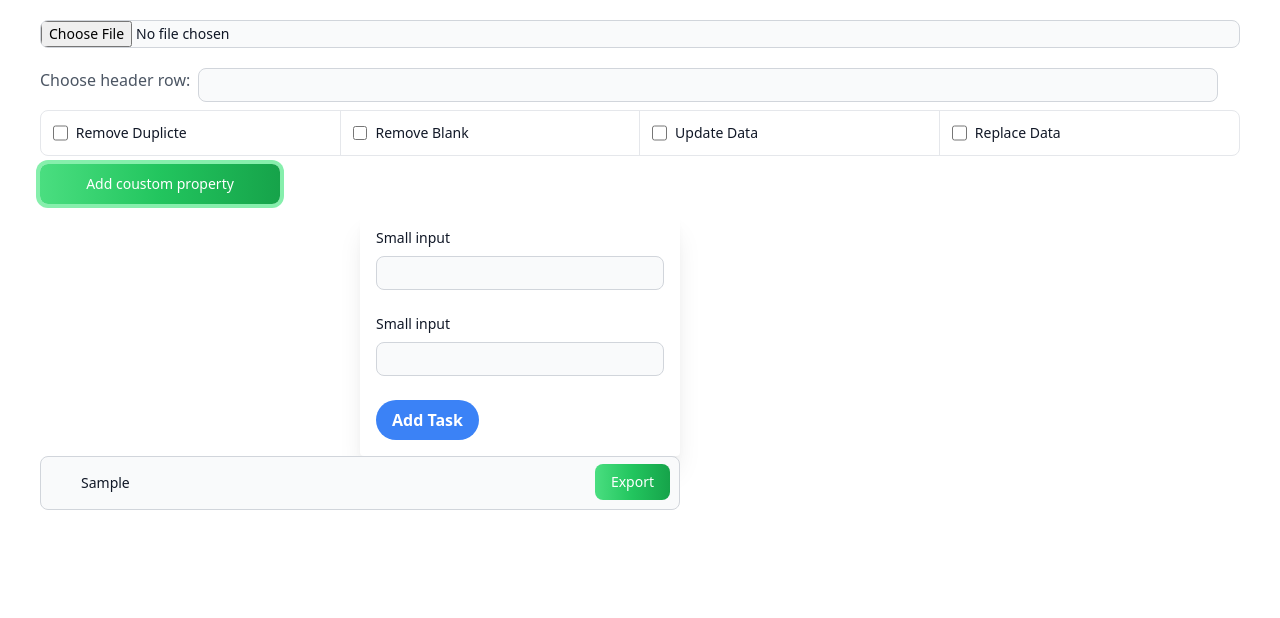
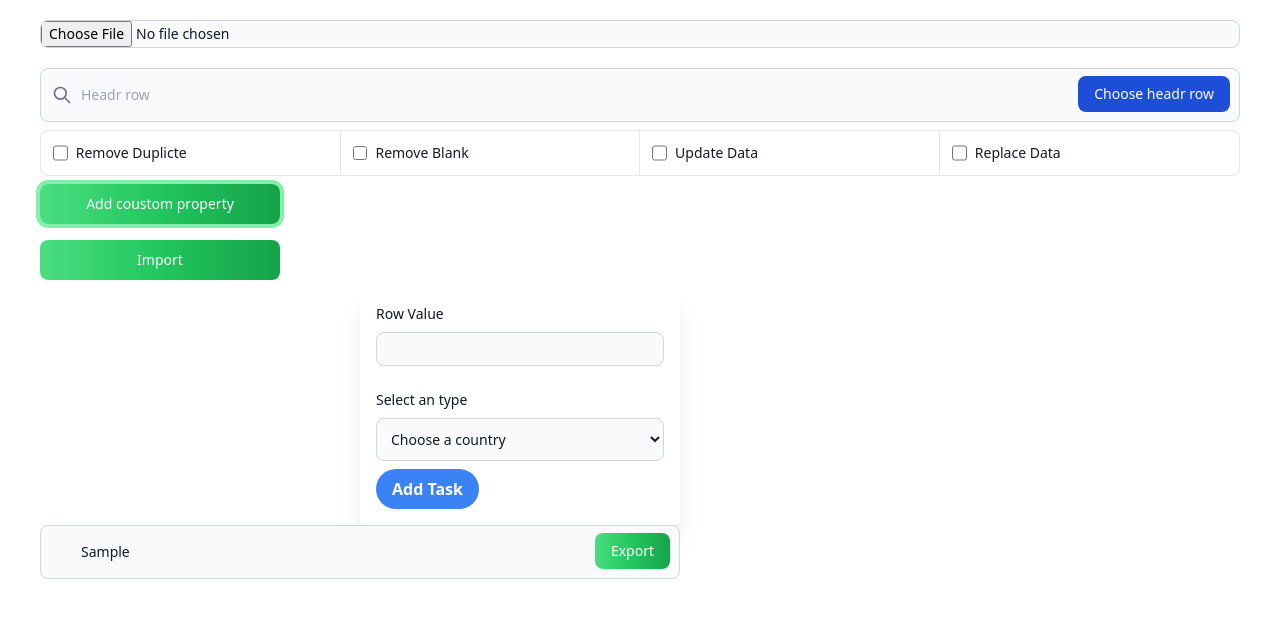
Before and after one commit to Mhdph/excel, a React (Create React App) app: page / in a window 1280 px wide. Both pictures are taken after typing "Sample" into the empty fields and a click on the button "Add coustom property". Shown: the top 618 px of the page. Built offline with nearby package versions, Linux system fonts and the light colour scheme.

Commit message:
add serach filter

```diff
--- a/db.json
+++ b/db.json
@@ -1,3 +1,28 @@
 {
-  "row": [{ "id": 1, "header": "json-server", "rowv": "typicode" }]
+  "row": [
+    {
+      "id": 1
+    },
+    {
+      "id": 2
+    },
+    {
+      "id": 3
+    },
+    {
+      "id": 4
+    },
+    {
+      "id": 5
+    },
+    {
+      "id": 6
+    },
+    {
+      "id": 7
+    },
+    {
+      "id": 8
+    }
+  ]
 }
--- a/package.json
+++ b/package.json
@@ -24,7 +24,8 @@
     "start": "react-scripts start",
     "build": "react-scripts build",
     "test": "react-scripts test",
-    "eject": "react-scripts eject"
+    "eject": "react-scripts eject",
+    "server": "json-server --watch db.json --port 5000"
   },
   "eslintConfig": {
     "extends": [
--- a/src/components/Excel.tsx
+++ b/src/components/Excel.tsx
@@ -1,9 +1,16 @@
-import React, { ChangeEventHandler, useRef, useState } from "react";
+import React, {
+  ChangeEventHandler,
+  MouseEventHandler,
+  useRef,
+  useState,
+} from "react";
 import { read, utils } from "xlsx";
 interface ExceProps {
   onFileUploaded: Function;
   uniqueFile: ChangeEventHandler<HTMLInputElement>;
   fetchTasks: ChangeEventHandler<HTMLOptionElement>;
+  inputHeader: ChangeEventHandler<HTMLInputElement>;
+  serachFilter: MouseEventHandler<HTMLButtonElement>;
 }
 
 function Excel(props: ExceProps) {
@@ -44,13 +51,37 @@ function Excel(props: ExceProps) {
         ref={fileRef}
         onChange={(event) => handleFile(event)}
       />
-      <div className="flex mb-2">
-        <label className="mr-2 text-gray-600">Choose header row:</label>
+      <div className="relative mb-2 ">
+        <div className="flex absolute inset-y-0 left-0 items-center pl-3 pointer-events-none">
+          <svg
+            aria-hidden="true"
+            className="w-5 h-5 text-gray-500 dark:text-gray-400"
+            fill="none"
+            stroke="currentColor"
+            viewBox="0 0 24 24"
+            xmlns="http://www.w3.org/2000/svg"
+          >
+            <path
+              stroke-linecap="round"
+              stroke-linejoin="round"
+              stroke-width="2"
+              d="M21 21l-6-6m2-5a7 7 0 11-14 0 7 7 0 0114 0z"
+            ></path>
+          </svg>
+        </div>
         <input
-          type="text"
-          id="small-input"
-          className="block p-2  text-gray-900 bg-gray-50 rounded-lg border border-gray-300 sm:text-xs focus:ring-blue-500 focus:border-blue-500 w-[85%]"
+          type="search"
+          id="default-search"
+          className="block p-4 pl-10 w-full text-sm text-gray-900 bg-gray-50 rounded-lg border border-gray-300 focus:ring-blue-500 focus:border-blue-500 "
+          placeholder="Headr row"
         />
+        <button
+          onClick={props.serachFilter}
+          type="submit"
+          className="text-white absolute right-2.5 bottom-2.5 bg-blue-700 hover:bg-blue-800 focus:ring-4 focus:outline-none focus:ring-blue-300 font-medium rounded-lg text-sm px-4 py-2 "
+        >
+          Choose headr row
+        </button>
       </div>
       {/* <div className="flex mb-2 w-full">
         <label className="mr-2 text-gray-600">Apply configuration:</label>
--- a/src/components/Home.tsx
+++ b/src/components/Home.tsx
@@ -2,6 +2,7 @@ import React, { useState } from "react";
 import Excel from "./Excel";
 import { utils, writeFile } from "xlsx";
 import * as _ from "lodash";
+import axios from "axios";
 
 function Home() {
   const [sheetData, setSheetData] = useState<any>(null);
@@ -10,16 +11,44 @@ function Home() {
   const [sheetName, setSheetName] = useState<string>("mySheetData.xlsx");
   const [row, setrow] = useState<any>([]);
   const [show, setshow] = useState<Boolean>(false);
+  const [taskValue, setTaskValue] = useState<string>("");
+  const [type, setType] = useState<string>("");
+  const [selectedRow, setSelectedRow] = useState<any>("");
 
   //open modal
   const openModal = () => {
     setshow(!show);
   };
 
+  const inputHeader = (e: React.ChangeEvent<HTMLInputElement>) => {
+    setSelectedRow(e.target.value);
+  };
+  const serachFilter = () => {
+    const indexRow = sheetData[sheet][0].indexOf(parseInt(selectedRow));
+
+    let index = 0;
+    sheetData[sheet].map((item: any) => {
+      sheetData[sheet].push([item[indexRow]]);
+      index += 1;
+    });
+    sheetData[sheet].splice(0, sheetData[sheet].length - index);
+    console.log(sheetData[sheet]);
+    setSheetData(sheetData);
+    console.log(sheetData);
+  };
+
   // get Row
   const fetchTasks = async () => {
     const res = await fetch("http://localhost:5000/row");
-    setrow(await res.json());
+    const data = await res.json();
+
+    const test: any = [];
+
+    data.map((item: any) => test.push(Object.keys(item)));
+
+    test.map((item: any) => sheetData[sheet].push(item));
+
+    setSheetData(sheetData);
   };
 
   const uniqueFile = () => {
@@ -36,18 +65,13 @@ function Home() {
 
   // Add Row
   const addTask = async () => {
+    const dataSend = {
+      header: selectedRow,
+      rowv: taskValue,
+    };
+
     setshow(!show);
-    const res = await fetch("http://localhost:5000/row", {
-      method: "POST",
-      headers: {
-        "Content-type": "application/json",
-      },
-    });
-    setrow(await res.json());
-
-    // const data = [mahdi];
-    // const ws = utils.aoa_to_sheet([["Header 1", "Header 2"]]);
-    // utils.sheet_add_aoa(ws, data, { origin: -1 });
+    const res = await axios.post("http://localhost:5000/row", dataSend);
   };
 
   const handlefileUploaded = (e: any) => {
@@ -77,11 +101,12 @@ function Home() {
   return (
     <div className="w-full">
       <Excel
+        serachFilter={serachFilter}
+        inputHeader={inputHeader}
         uniqueFile={uniqueFile}
         onFileUploaded={(e: any) => handlefileUploaded(e)}
         fetchTasks={fetchTasks}
       />
-
       {sheetData && (
         <div>
           <div className="flex w-full justify-around items-center mt-8">
@@ -129,9 +154,15 @@ function Home() {
         <button
           onClick={openModal}
           type="button"
-          className="text-white w-60  ml-10 my-2 bg-gradient-to-r from-green-400 via-green-500 to-green-600 hover:bg-gradient-to-br focus:ring-4 focus:outline-none focus:ring-green-300 dark:focus:ring-green-800 font-medium rounded-lg text-sm px-5 py-2.5 text-center mr-2 mb-2 "
+          className="text-white w-60  ml-10 my-2 bg-gradient-to-r from-green-400 via-green-500 to-green-600 hover:bg-gradient-to-br focus:ring-4 focus:outline-none focus:ring-green-300  font-medium rounded-lg text-sm px-5 py-2.5 text-center mr-2 mb-2 "
         >
           Add coustom property
+        </button>
+        <button
+          className="text-white w-60  ml-10 my-2 bg-gradient-to-r from-green-400 via-green-500 to-green-600 hover:bg-gradient-to-br focus:ring-4 focus:outline-none focus:ring-green-300  font-medium rounded-lg text-sm px-5 py-2.5 text-center mr-2 mb-2 "
+          onClick={fetchTasks}
+        >
+          Import
         </button>
 
         {show ? (
@@ -141,27 +172,32 @@ function Home() {
                 htmlFor="small-input"
                 className="block mb-2 text-sm font-medium text-gray-900 "
               >
-                Small input
+                Row Value
               </label>
               <input
+                onChange={(e: any) => setTaskValue(e.target.value)}
                 type="text"
                 id="small-input"
                 className="block p-2 w-full text-gray-900 bg-gray-50 rounded-lg border border-gray-300 sm:text-xs focus:ring-blue-500 focus:border-blue-500 "
               />
             </div>
-            <div className="mb-6">
-              <label
-                htmlFor="small-input"
-                className="block mb-2 text-sm font-medium text-gray-900 "
-              >
-                Small input
-              </label>
-              <input
-                type="text"
-                id="small-input"
-                className="block p-2 w-full text-gray-900 bg-gray-50 rounded-lg border border-gray-300 sm:text-xs focus:ring-blue-500 focus:border-blue-500 "
-              />
-            </div>
+            <label
+              htmlFor="countries"
+              className="block mb-2 text-sm font-medium text-gray-900"
+            >
+              Select an type
+            </label>
+            <select
+              onChange={(e) => setType(e.target.value)}
+              id="countries"
+              className="bg-gray-50 mb-2 border border-gray-300 text-gray-900 text-sm rounded-lg focus:ring-blue-500 focus:border-blue-500 block w-full p-2.5"
+            >
+              <option selected>Choose a country</option>
+              <option value="US">United States</option>
+              <option value="CA">Canada</option>
+              <option value="FR">France</option>
+              <option value="DE">Germany</option>
+            </select>
             <button
               onClick={addTask}
               className="bg-blue-500 hover:bg-blue-700 text-white font-bold py-2 px-4 rounded-full"
```
